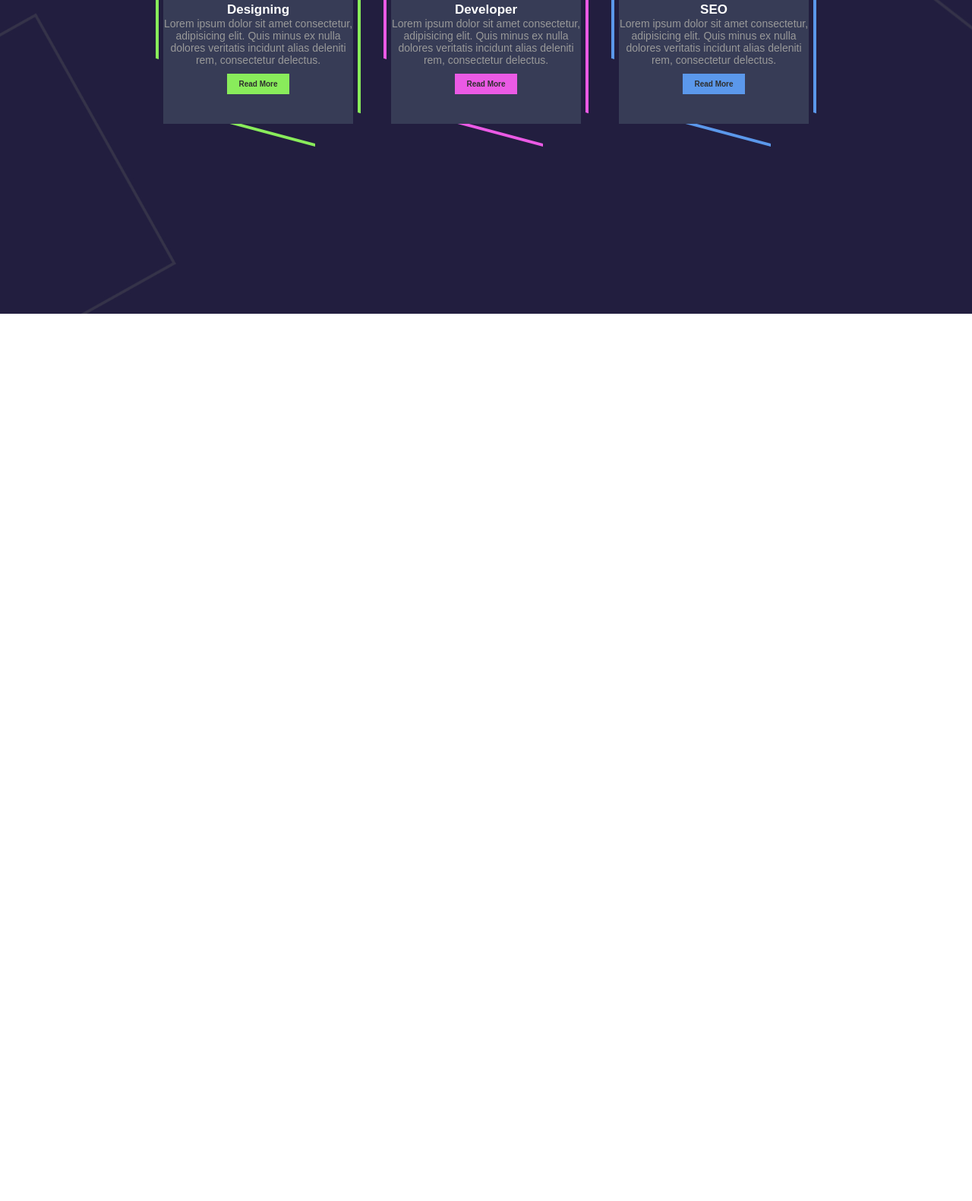
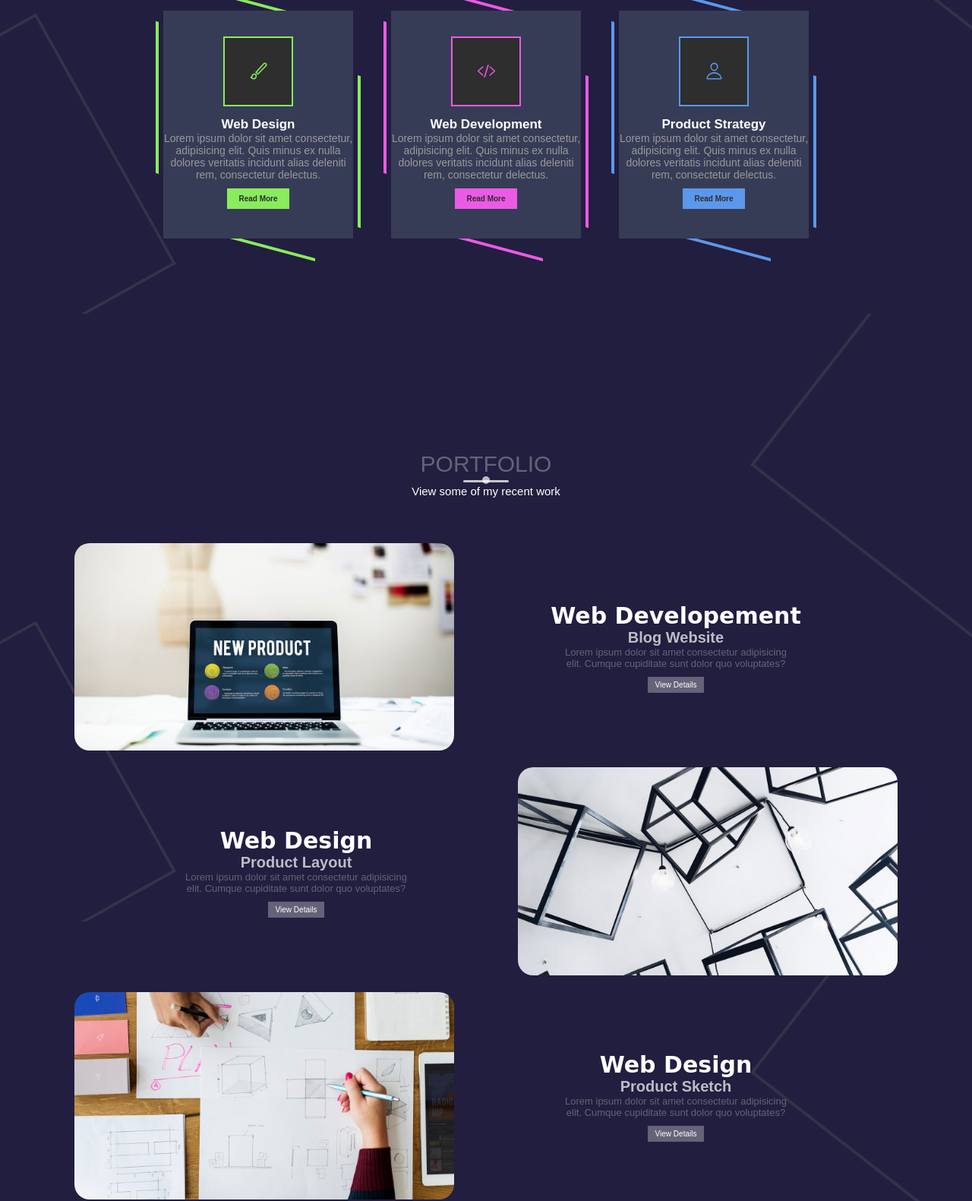
Before and after one commit to darckalias/darckalias.github.io, a plain HTML site: page index.html in a window 1280 px wide. Shown: the part 1987-3568 px from the top of the page at 76% size. Before the commit the page ends 2400 px from the top, so only its background shows below. Drawn offline with nearby package versions, Linux system fonts and the light colour scheme.

Commit message:
añadir la section portfolio con sus modificaciones

```diff
--- a/index.html
+++ b/index.html
@@ -44,8 +44,9 @@
           <h6>UI | UX and Web Developer</h6>
       </div>
     </header>
-    <section>
+
         <div class="container">
+
             <div class="profile-img">
                 <img src="image/profile.JPG" alt="img-profile">
             </div>
@@ -81,13 +82,17 @@
             </div>
         </div>
 
+        <nav class="section-heading">
+          <h1>Services</h1>
+          <h6>What I Can Do For You</h6>
+        </nav>
+        <section class="container2">
 
-        <section class="container2">
           <nav class="box" style="--clr:#89ec5b;">
             <nav class="content">
               <nav class="icon"><ion-icon name="brush-outline"></ion-icon></nav>
               <nav class="text">
-                <h3>Designing</h3>
+                <h3>Web Design</h3>
                 <p>Lorem ipsum dolor sit amet consectetur, adipisicing elit. Quis minus ex nulla dolores veritatis incidunt alias deleniti rem, consectetur delectus.</p>
                 <a href="#">Read More</a>
               </nav>
@@ -99,7 +104,7 @@
             <nav class="content">
               <nav class="icon"><ion-icon name="code-slash-outline"></ion-icon></nav>
               <nav class="text">
-                <h3>Developer</h3>
+                <h3>Web Development</h3>
                 <p>Lorem ipsum dolor sit amet consectetur, adipisicing elit. Quis minus ex nulla dolores veritatis incidunt alias deleniti rem, consectetur delectus.</p>
                 <a href="#">Read More</a>
               </nav>
@@ -111,7 +116,7 @@
             <nav class="content">
               <nav class="icon"><ion-icon name="person-outline"></ion-icon></nav>
               <nav class="text">
-                <h3>SEO</h3>
+                <h3>Product Strategy</h3>
                 <p>Lorem ipsum dolor sit amet consectetur, adipisicing elit. Quis minus ex nulla dolores veritatis incidunt alias deleniti rem, consectetur delectus.</p>
                 <a href="#">Read More</a>
               </nav>
@@ -119,7 +124,76 @@
           </nav>
       </section>
 
+
+    <section class="container3">
+
+      <section class="portfolio" id="portfolio">
+        <nav class="container3">
+            <nav class="section-heading">
+              <h1>Portfolio</h1>
+              <h6>View some of my recent work</h6>
+            </nav>
+
+
+        <nav class="portfolio-item">
+          <nav class="portfolio-img">
+              <img src="image/portitem1.jpeg">
+          </nav>
+          <nav class="portfolio-description">
+             <h6>Web Developement</h6>
+             <h1>Blog Website</h1>
+             <p>Lorem ipsum dolor sit amet consectetur adipisicing elit. Cumque cupiditate sunt dolor quo voluptates?</p>
+             <a href="#" class="cta">View Details</a>
+          </nav>
+        </nav>
+
+
+        <nav class="portfolio-item">
+          <nav class="portfolio-description">
+            <h6>Web Design</h6>
+            <h1>Product Layout</h1>
+            <p>Lorem ipsum dolor sit amet consectetur adipisicing elit. Cumque cupiditate sunt dolor quo voluptates?</p>
+            <a href="#" class="cta">View Details</a>
+         </nav>
+          <nav class="portfolio-img">
+              <img src="image/portitem2.jpeg">
+          </nav>
+
+        </nav>
+
+
+
+        <nav class="portfolio-item">
+          <nav class="porfolio-img">
+              <img src="image/portitem3.jpeg">
+          </nav>
+          <nav class="portfolio-description">
+             <h6>Web Design</h6>
+             <h1>Product Sketch</h1>
+             <p>Lorem ipsum dolor sit amet consectetur adipisicing elit. Cumque cupiditate sunt dolor quo voluptates?</p>
+             <a href="#" class="cta">View Details</a>
+          </nav>
+        </nav>
+
+
+      </nav>
+    </section>
+
+
+
+
+
+
+
+
+
+    </section>
+
+
+
+
       <script type="module" src="https://unpkg.com/ionicons@5.5.2/dist/ionicons/ionicons.esm.js"></script>
-<script nomodule src="https://unpkg.com/ionicons@5.5.2/dist/ionicons/ionicons.js"></script>
+      <script nomodule src="https://unpkg.com/ionicons@5.5.2/dist/ionicons/ionicons.js"></script>
+      <script src="script.js"></script>
   </body>
 </html>
--- a/style.css
+++ b/style.css
@@ -193,6 +193,7 @@ li{
 .social-media i{
   font-size: 4rem;
   transition: color 650ms;
+  margin-top: 4rem;
 }
 
 .fa-facebook-square:hover{
@@ -346,3 +347,107 @@ transform: skewY(0);
   z-index: 2;
   position: fixed;
 }
+
+
+/*
+    section heading
+*/
+
+.section-heading{
+  text-align: center;
+  margin-top: 3rem;
+}
+
+.section-heading h1{
+  font-size: 3rem;
+  color: rgba(255,255,255,.3);
+  text-transform: uppercase;
+  font-weight: 300;
+  margin-bottom: 1rem;
+  position: relative;
+}
+.section-heading h1::before,
+.section-heading h1::after{
+  content: '';
+  position: absolute;
+  bottom: -0.7rem;
+  left: 50%;
+  transform: translateX(-50%);
+  background-color: rgba(255,255,255,0.75);
+}
+
+.section-heading h1::before{
+  width: 6rem;
+  height: 3px;
+  border-radius: 1rem;
+}
+
+
+.section-heading h1::after{
+  width: 1rem;
+  height: 1rem;
+  border-radius: 10px;
+  background-color: rgba(255,255,255,0.7);
+  bottom: -.9rem;
+}
+
+.section-heading h6{
+  color: #fff;
+  font-size: 1.5rem;
+  font-weight: 300;
+  margin-bottom: 6rem;
+}
+
+/*  section 3 portfolio*/
+
+
+.portfolio{
+  height: 100vh;
+
+
+}
+
+.portfolio-item{
+  display: flex;
+  align-items: center;
+  justify-content: center;
+  margin-bottom: 2rem;
+}
+
+img{
+  width: 500px;
+  border-radius: 20px;
+}
+
+.portfolio-description{
+  display: flex;
+  justify-content: center;
+  align-items: center;
+  flex-direction: column;
+}
+
+.portfolio-description h6{
+  color: #fff;
+  font-size: 3rem;
+  font-family: cursive;
+}
+
+.portfolio-description h1{
+  color: rgba(255,255,255,0.7);
+  font-size: 2rem;
+}
+.portfolio-description p{
+  text-align: center;
+  color: rgba(255,255,255,.3);
+  width: 50%;
+  font-size: 1.3rem;
+}
+
+.portfolio-description a{
+  margin-top: 1rem;
+  color: #fff;
+  text-decoration: none;
+  background: rgba(255,255,255,0.3);
+  padding: 5px 10px;
+  border-radius: 1rems;
+}
```
Also changed, not shown: image/portitem1.jpeg (added), image/portitem2.jpeg (added), image/portitem3.jpeg (added), 1 other file.
